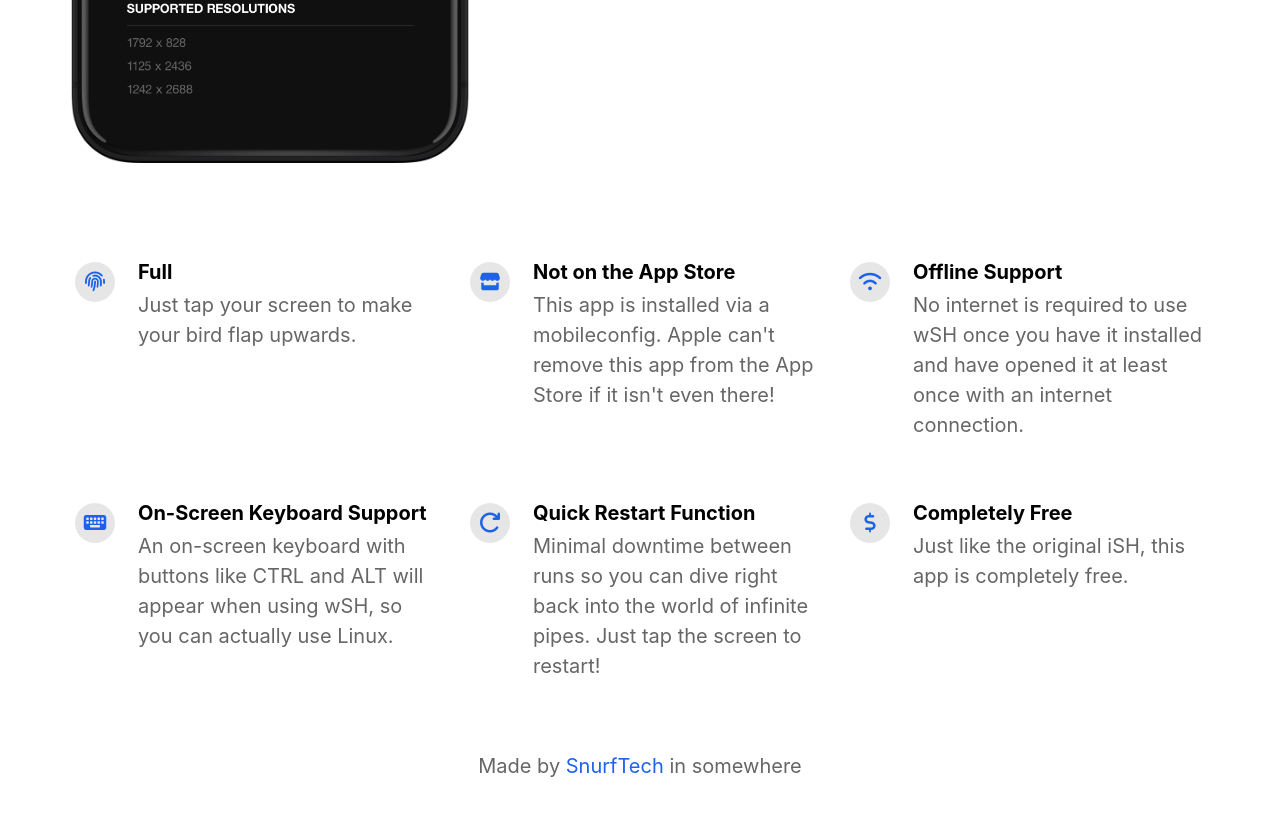
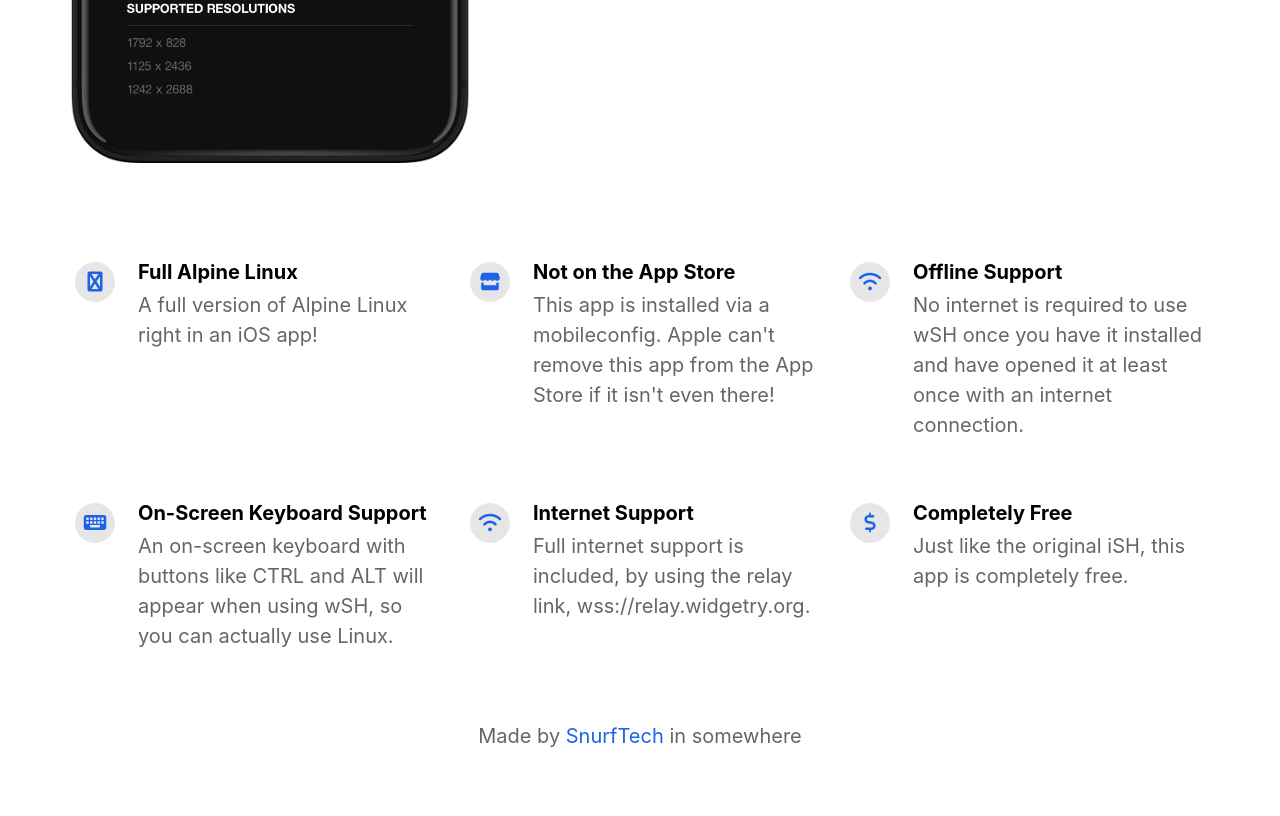
Before and after one commit to SnurfTech/wSH, a Jekyll site: the page built from index.html, in a window 1280 px wide and 900 px high, scrolled down 822 px. Shown: the top 816 px of the window. Built offline with Jekyll 4.4.1, drawn with Linux system fonts in a browser that asks for light colours; nearby versions of some CDN libraries.

Commit message:
Update _config.yml

```diff
--- a/_config.yml
+++ b/_config.yml
@@ -38,9 +38,9 @@
 # Feature List                            Edit, add or remove features to be presented.
 features                                  :
 
-  - title                                 : Full
-    description                           : Just tap your screen to make your bird flap upwards.
-    fontawesome_icon_name                 : fingerprint
+  - title                                 : Full Alpine Linux
+    description                           : A full version of Alpine Linux right in an iOS app!
+    fontawesome_icon_name                 : linux
 
   - title                                 : Not on the App Store
     description                           : "This app is installed via a mobileconfig. Apple can't remove this app from the App Store if it isn't even there!"
@@ -54,9 +54,9 @@
     description                           : An on-screen keyboard with buttons like CTRL and ALT will appear when using wSH, so you can actually use Linux.
     fontawesome_icon_name                 : keyboard
 
-  - title                                 : Quick Restart Function
-    description                           : Minimal downtime between runs so you can dive right back into the world of infinite pipes. Just tap the screen to restart!
-    fontawesome_icon_name                 : arrow-rotate-right
+  - title                                 : Internet Support
+    description                           : Full internet support is included, by using the relay link, wss://relay.widgetry.org.
+    fontawesome_icon_name                 : wifi
 
   - title                                 : Completely Free
     description                           : Just like the original iSH, this app is completely free.
```
